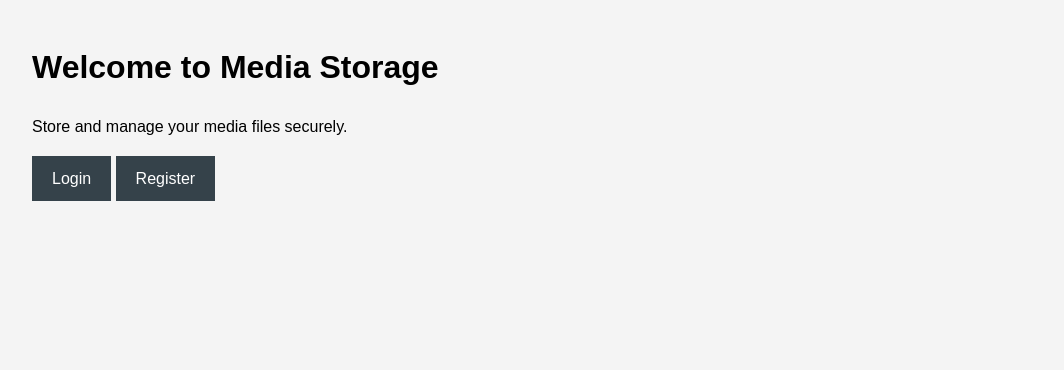
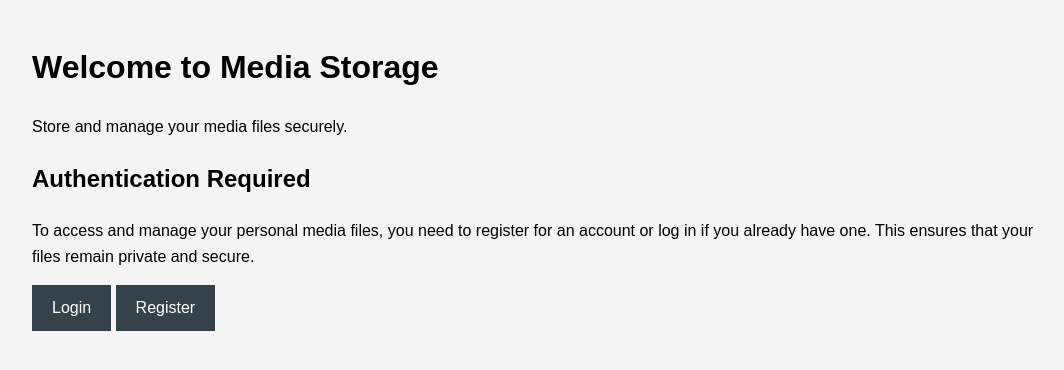
Before and after one commit to AlLubila/media-vault, a Flask app: page / in a window 1280 px wide. Shown: the part 124-494 px from the top of the page, without its empty margins (96-1160 px from the left). Run offline with Flask 3, Linux system fonts and the light colour scheme; parts of the project's set-up code (start-up, migrations or seed data) failed here and were passed over.

Commit message:
Agent step completed: Build the initial prototype

```diff
--- a/templates/index.html
+++ b/templates/index.html
@@ -5,6 +5,12 @@
 {% block content %}
     <h1>Welcome to Media Storage</h1>
     <p>Store and manage your media files securely.</p>
+
+    <div class="auth-info">
+        <h2>Authentication Required</h2>
+        <p>To access and manage your personal media files, you need to register for an account or log in if you already have one. This ensures that your files remain private and secure.</p>
+    </div>
+
     {% if not current_user.is_authenticated %}
         <p>
             <a href="{{ url_for('login') }}" class="btn">Login</a>
```
